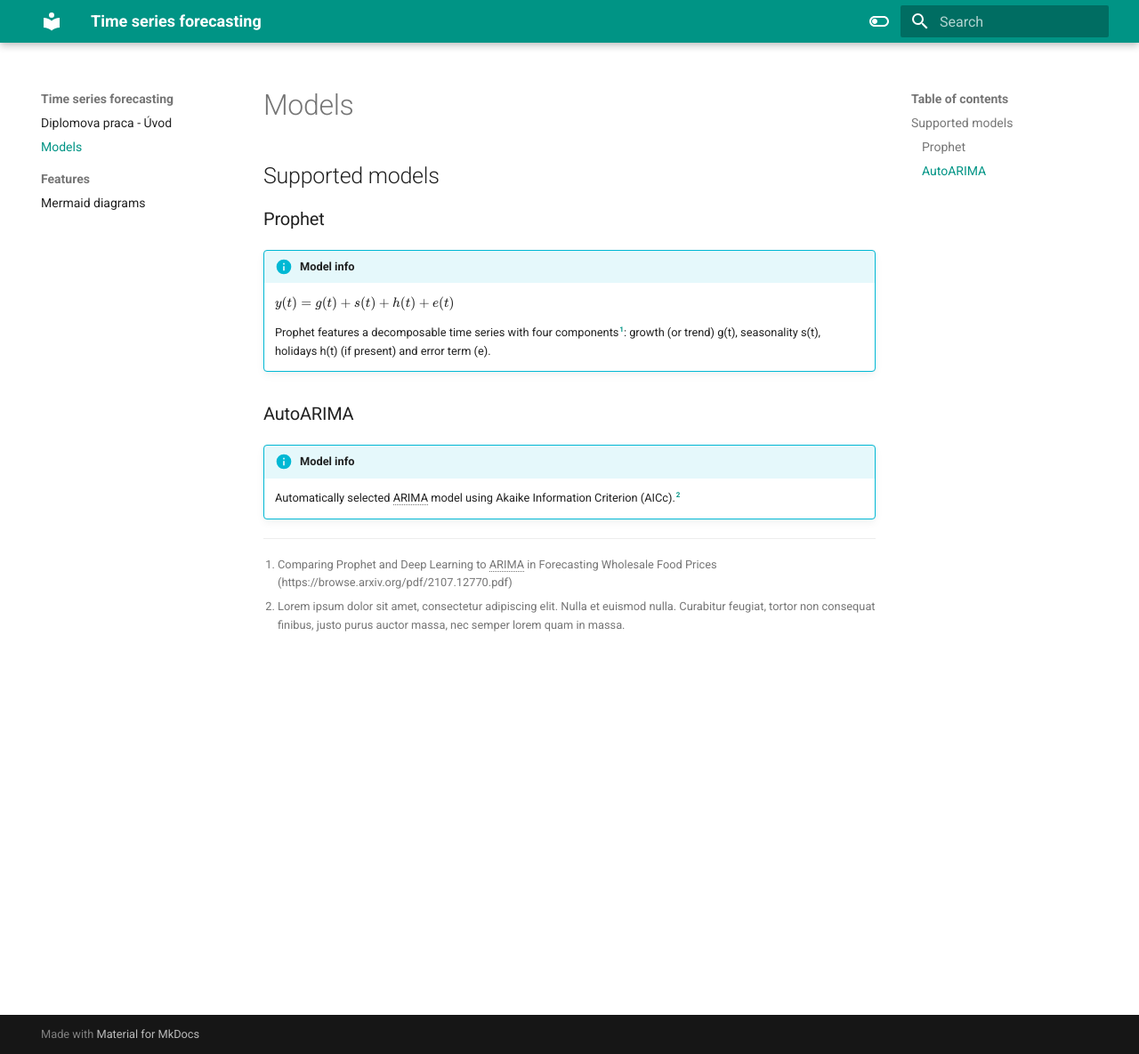
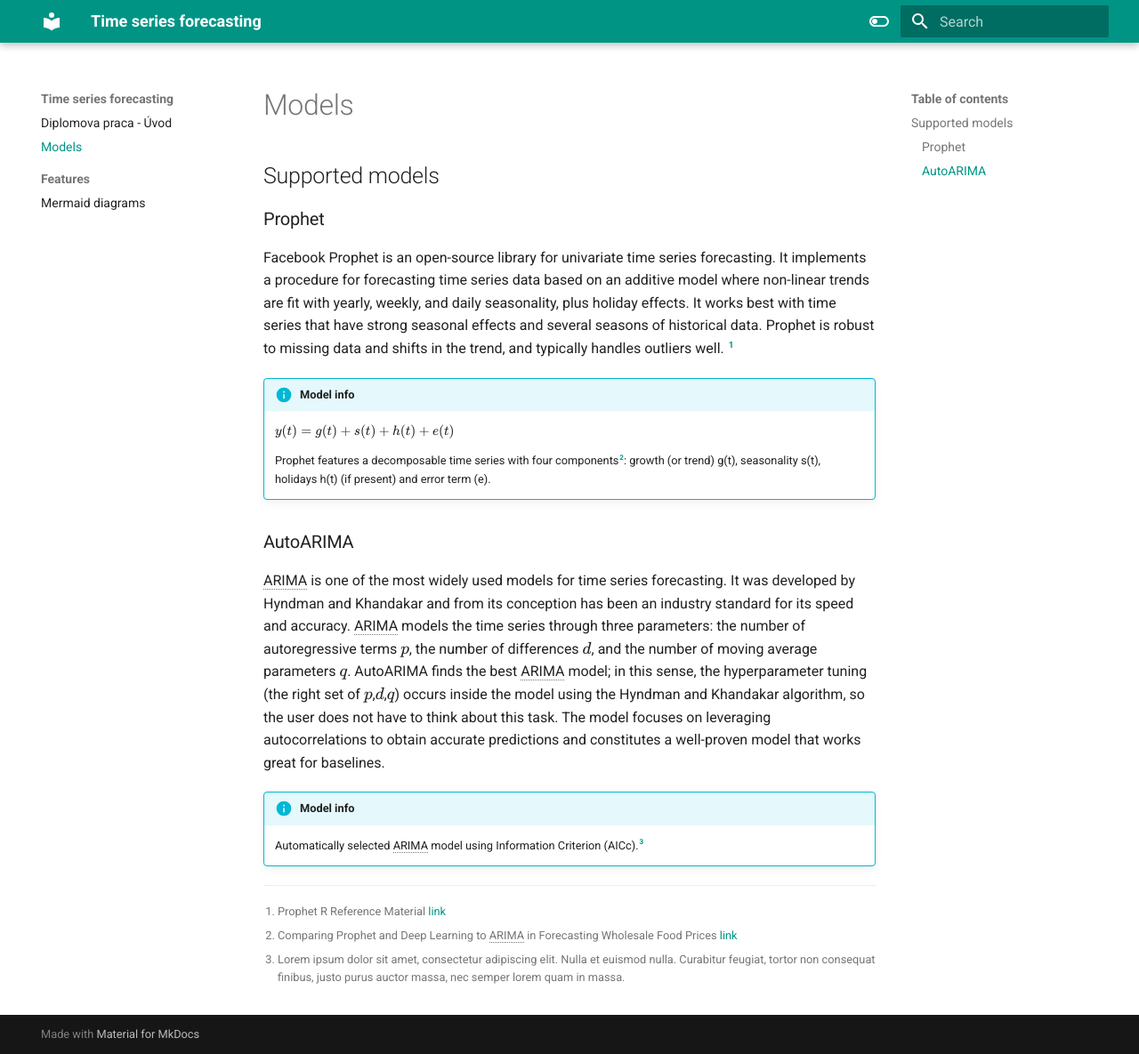
Before and after one commit to fvigh/dipl, an MkDocs documentation site: the page built from docs/Models.md, in a window 1280 px wide and 1185 px high. Shown: the whole window at 89% size. Built offline with MkDocs 1.6.1 and Material for MkDocs 9.7.7, drawn with Linux system fonts in a browser that asks for light colours.

Commit message:
Update Models.md

```diff
--- a/docs/Models.md
+++ b/docs/Models.md
@@ -1,24 +1,30 @@
 ## Supported models
 
 ### Prophet
+Facebook Prophet is an open-source library for univariate time series forecasting. It implements a procedure for forecasting time series data based on
+an additive model where non-linear trends are fit with yearly, weekly, and daily seasonality, plus holiday effects. It works best with time series
+that have strong seasonal effects and several seasons of historical data. Prophet is robust to missing data and shifts in the trend, and typically handles outliers well. [^1]
 
 !!! info "Model info"
     $y(t) = g(t) + s(t) + h(t) + e(t)$
 
-    Prophet features a decomposable time series with four components[^1]: growth (or trend) g(t), seasonality s(t), holidays h(t) (if present) and error term (e).
+    Prophet features a decomposable time series with four components[^2]: growth (or trend) g(t), seasonality s(t), holidays h(t) (if present) and error term (e).
 
 ### AutoARIMA
+ARIMA is one of the most widely used models for time series forecasting. It was developed by Hyndman and Khandakar and from its conception has been an industry standard for its speed and accuracy. ARIMA models the time series through three parameters: the number of autoregressive terms $p$, the number of differences $d$, and the number of moving average parameters $q$. AutoARIMA finds the best ARIMA model; in this sense, the hyperparameter tuning (the right set of $p$,$d$,$q$) occurs inside the model using the Hyndman and Khandakar algorithm, so the user does not have to think about this task. The model focuses on leveraging autocorrelations to obtain accurate predictions and constitutes a well-proven model that works great for baselines.
 
 !!! info "Model info"
-    Automatically selected ARIMA model using Akaike Information Criterion (AICc).[^2]
+    Automatically selected ARIMA model using Information Criterion (AICc).[^3]
 
 
 
 *[ARIMA]: AutoRegressive Integrated Moving Average
 
-[^1]: Comparing Prophet and Deep Learning to ARIMA in Forecasting Wholesale Food Prices (https://browse.arxiv.org/pdf/2107.12770.pdf)
+[^1]: Prophet R Reference Material [link](https://cran.r-project.org/web/packages/prophet/prophet.pdf)
 
-[^2]:
+[^2]: Comparing Prophet and Deep Learning to ARIMA in Forecasting Wholesale Food Prices [link](https://browse.arxiv.org/pdf/2107.12770.pdf)
+
+[^3]:
     Lorem ipsum dolor sit amet, consectetur adipiscing elit. Nulla et euismod
     nulla. Curabitur feugiat, tortor non consequat finibus, justo purus auctor
     massa, nec semper lorem quam in massa.
```
